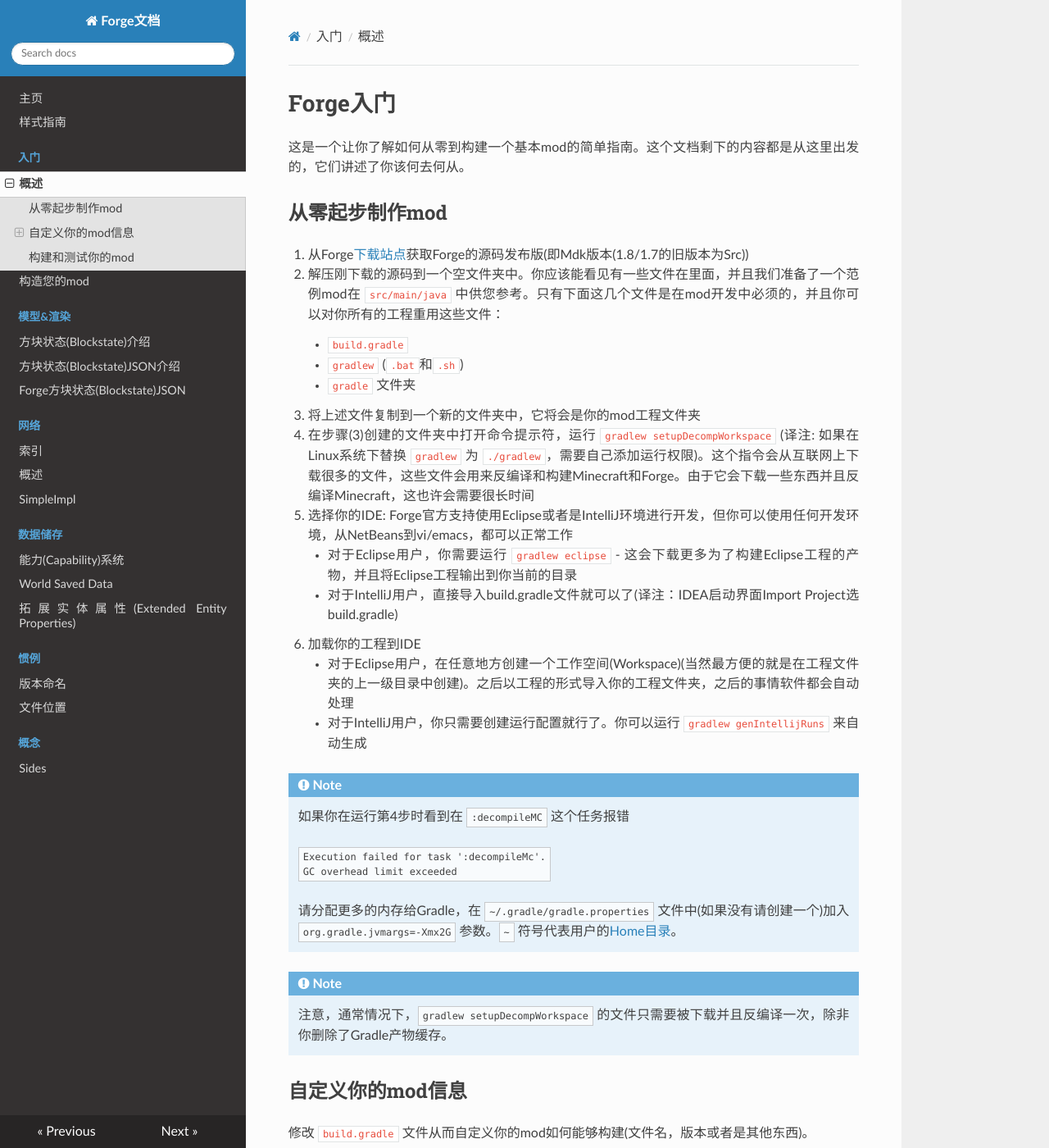
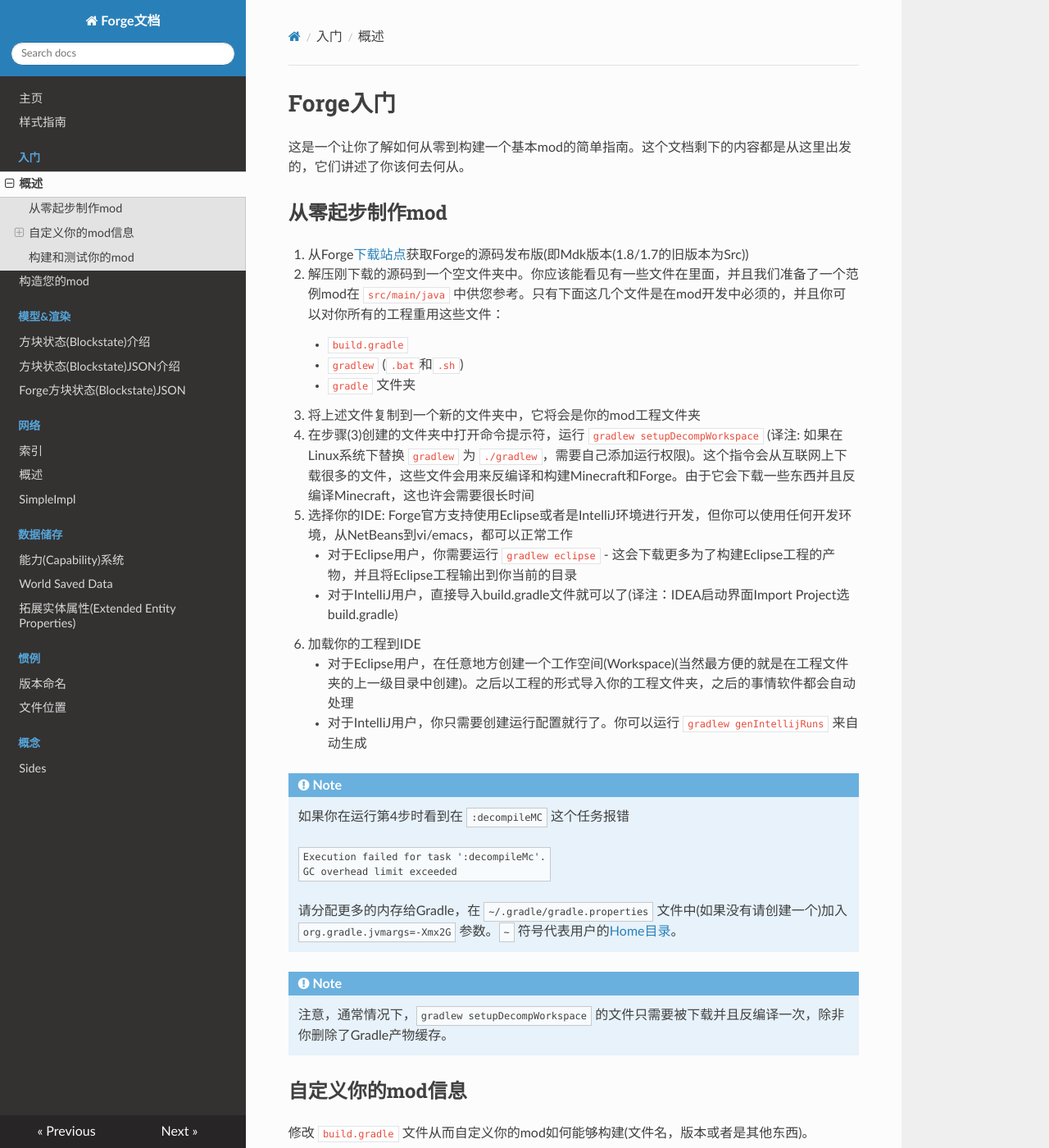
Before and after one commit to Krasjet/Forge-Documentation-CN, an MkDocs documentation site: the page built from docs/gettingstarted/index.md, in a window 1280 px wide and 1400 px high. Shown: the whole window at 82% size. Built offline with MkDocs 1.6.1, drawn with Linux system fonts in a browser that asks for light colours; nearby versions of some CDN libraries; old or Windows-style settings are respelled for this version of MkDocs.

Commit message:
justify is not appropriate for Chinese

```diff
--- a/docs/css/code_fixer.css
+++ b/docs/css/code_fixer.css
@@ -17,10 +17,6 @@ div.admonition code {
   background: rgba(255, 255, 255, 0.7);
 }
 
-p, ol, ul {
-  text-align: justify;
-}
-
 h1 code, h2 code, h3 code, h4 code, h5 code, h6 code {
   background: none;
   border: none;
```
